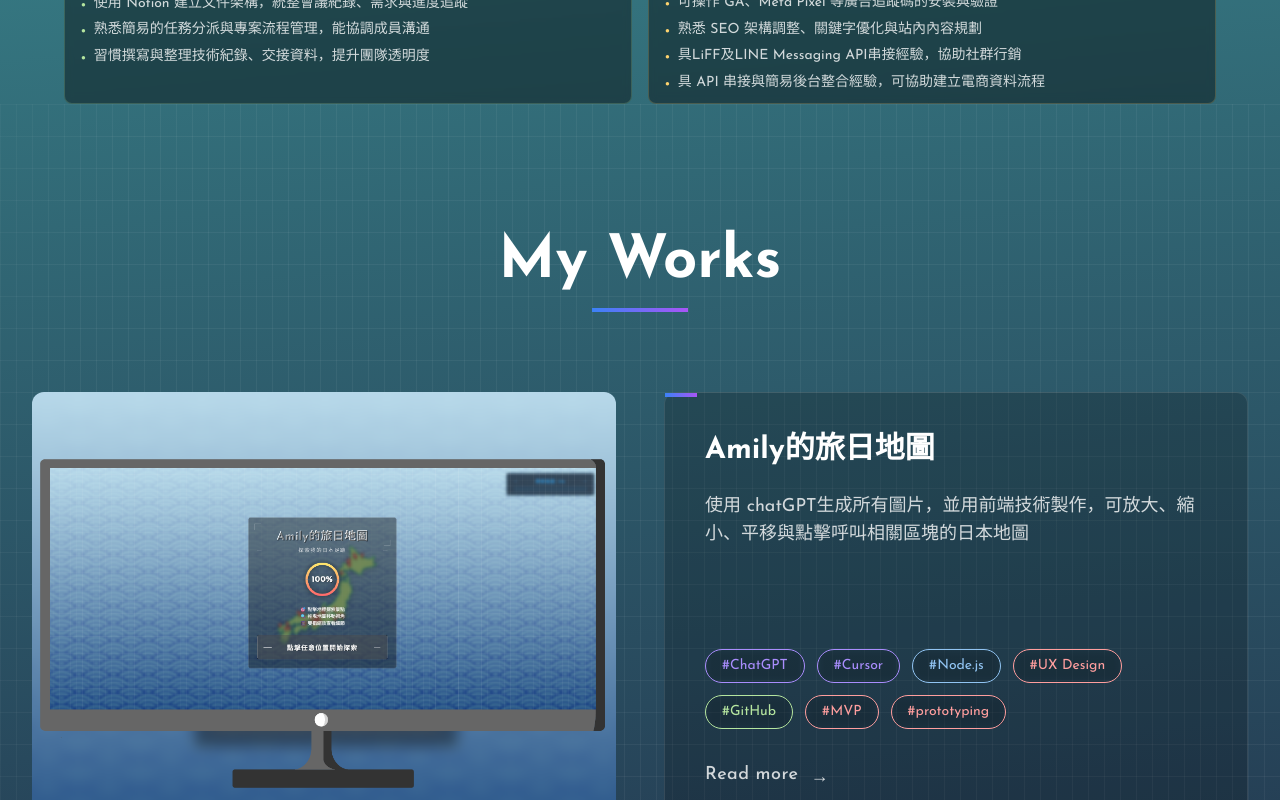
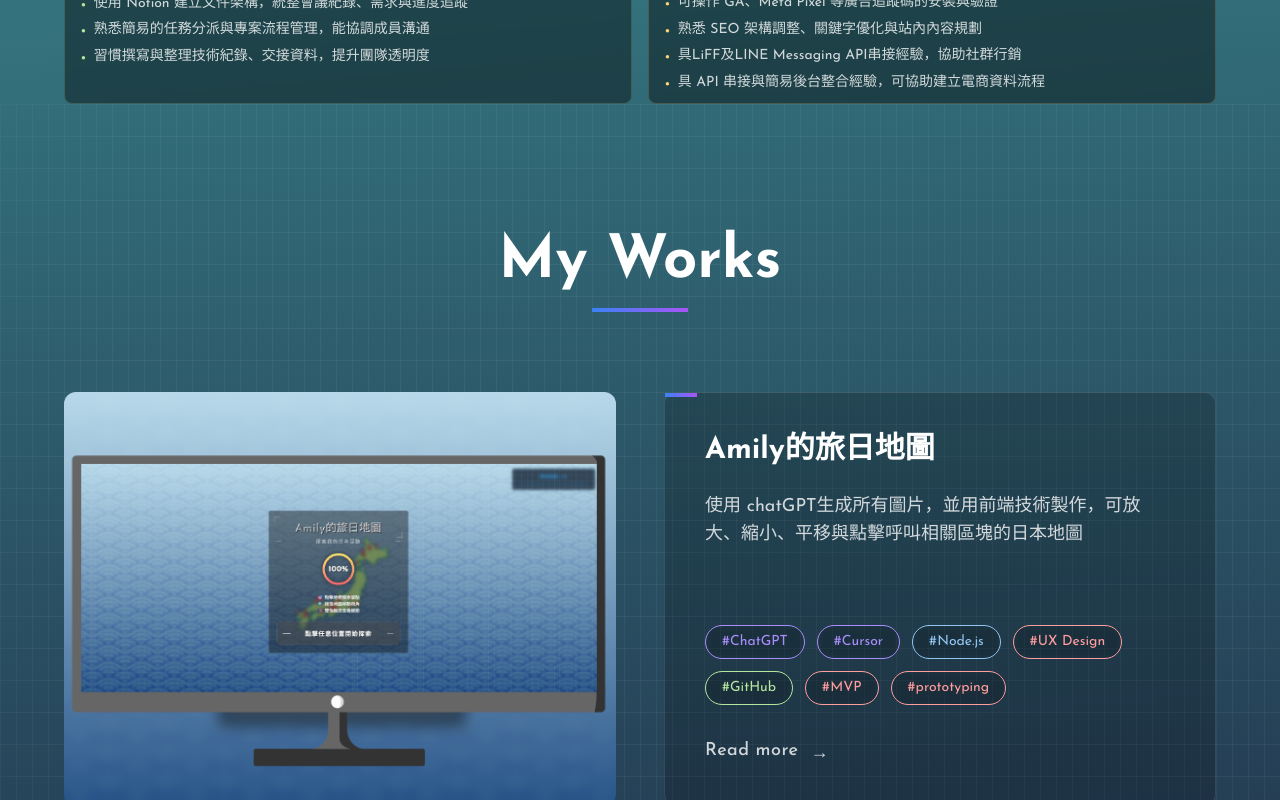
Before and after one commit to AmilyCC/Amily-s-Portfolio, a React (Create React App) app: page / in a window 1280 px wide. Shown: the part 2000-2800 px from the top of the page. Built offline with nearby package versions, Linux system fonts and the light colour scheme.

Commit message:
Fix width setting of flexbox in Work section

```diff
--- a/src/sections/Works.js
+++ b/src/sections/Works.js
@@ -60,7 +60,7 @@ export default function Works() {
       {/* 格子背景 */}
       <div className="absolute inset-0 bg-[linear-gradient(rgba(255,255,255,0.05)_1px,transparent_1px),linear-gradient(90deg,rgba(255,255,255,0.05)_1px,transparent_1px)] bg-[size:1rem_2rem] [mask-image:radial-gradient(ellipse_80%_60%_at_60%_20%,#000_70%,transparent_100%)]" />
 
-      <div className="relative max-w-7xl mx-auto">
+      <div className="relative max-w-6xl mx-auto">
         <AnimatedTitle sectionProgress={sectionProgress} isMobile={isMobile} />
 
         <div className="space-y-20 md:space-y-32 mt-12 md:mt-20">
```
